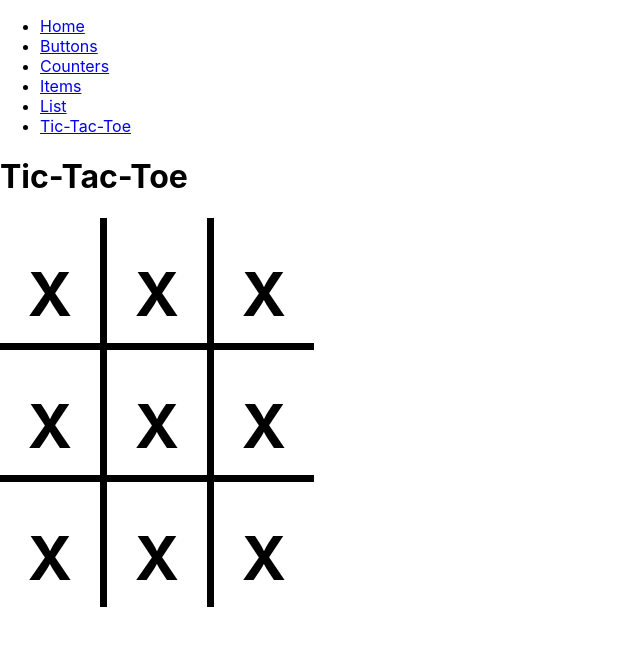
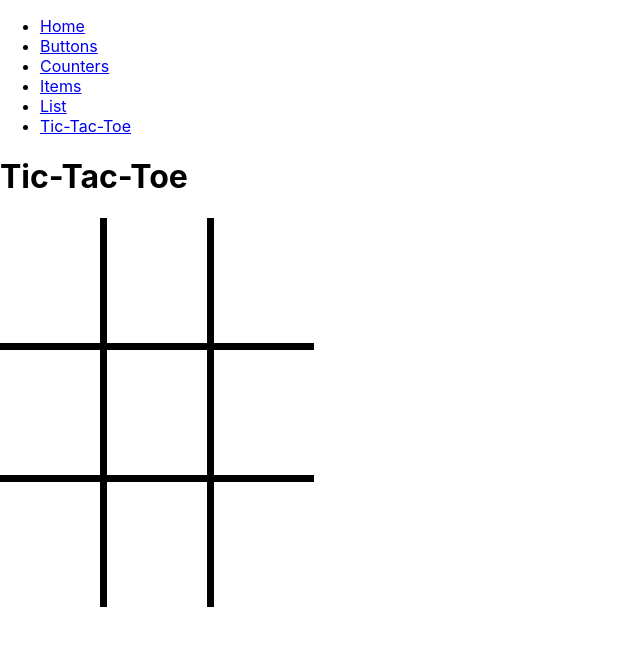
Before and after one commit to TaaviKodari/2023kevatKe1715_react-harjoitus, a React (Create React App) app in the folder 2023kevatke1715_react-harjoitus/: page /TicTacToe in a window 1280 px wide. Shown: the top 646 px of the page, without its empty margins (0-640 px from the left). Built offline with nearby package versions, Linux system fonts and the light colour scheme.

Commit message:
onSquareClick kesken

```diff
--- a/2023kevatke1715_react-harjoitus/src/tictactoe/Board.jsx
+++ b/2023kevatke1715_react-harjoitus/src/tictactoe/Board.jsx
@@ -1,23 +1,40 @@
 import React from "react";
 import { Square } from "./Square";
 
-export const Board =()=>{
+export const Board =({gameState})=>{
     return(
         <div>
             <div className="row">
-                <Square className="b-bottom-r"/>
-                <Square className="b-bottom-r"/>
-                <Square className="b-bottom"/>
+                <Square className="b-bottom-r"
+                state = {gameState[0]}
+                />
+                <Square className="b-bottom-r"
+                state = {gameState[1]}
+                />
+                <Square className="b-bottom"
+                state = {gameState[2]}
+                />
             </div>
             <div className="row">
-                <Square className="b-bottom-r"/>
-                <Square className="b-bottom-r"/>
-                <Square className="b-bottom"/>
+                <Square className="b-bottom-r"
+                state = {gameState[3]}
+                />
+                <Square className="b-bottom-r"
+                state = {gameState[4]}/>
+                <Square className="b-bottom"
+                state = {gameState[5]}
+                />
             </div>
             <div className="row">
-                <Square className="b-right"/>
-                <Square className="b-right"/>
-                <Square/>
+                <Square className="b-right"
+                state = {gameState[6]}
+                />
+                <Square className="b-right"
+                state = {gameState[7]}
+                />
+                <Square
+                state = {gameState[8]}
+                />
             </div>
         </div>
     );
--- a/2023kevatke1715_react-harjoitus/src/tictactoe/Square.jsx
+++ b/2023kevatke1715_react-harjoitus/src/tictactoe/Square.jsx
@@ -4,7 +4,7 @@
     const classes = props.className?`${props.className} square` : 'square';
     return(
         <div  className={classes}>
-            <h1>X</h1>
+            <h1>{props.state}</h1>
         </div>
     );
 }
--- a/2023kevatke1715_react-harjoitus/src/tictactoe/Tictactoe.jsx
+++ b/2023kevatke1715_react-harjoitus/src/tictactoe/Tictactoe.jsx
@@ -1,12 +1,26 @@
 import React from "react";
 import './Tictactoe.css'
 import { Board } from "./Board";
+import { useState } from "react";
+
+const initialBoard=['','','','','','','','',''];
 
 export const TicTacToe =()=>{
+    const[gameState, setGameState]= useState(initialBoard);
+    const[isXTurn, setIsXTurn] = useState(true);
+
+    const onSquareClick =(index)=>{
+        let strings = Array.from(gameState);
+        if(strings[index] !== ''){
+            return;
+        }
+
+    }
+
     return(
         <div>
             <h1>Tic-Tac-Toe</h1>
-            <Board/>
+            <Board gameState={gameState}/>
         </div>
     );
 }
```
